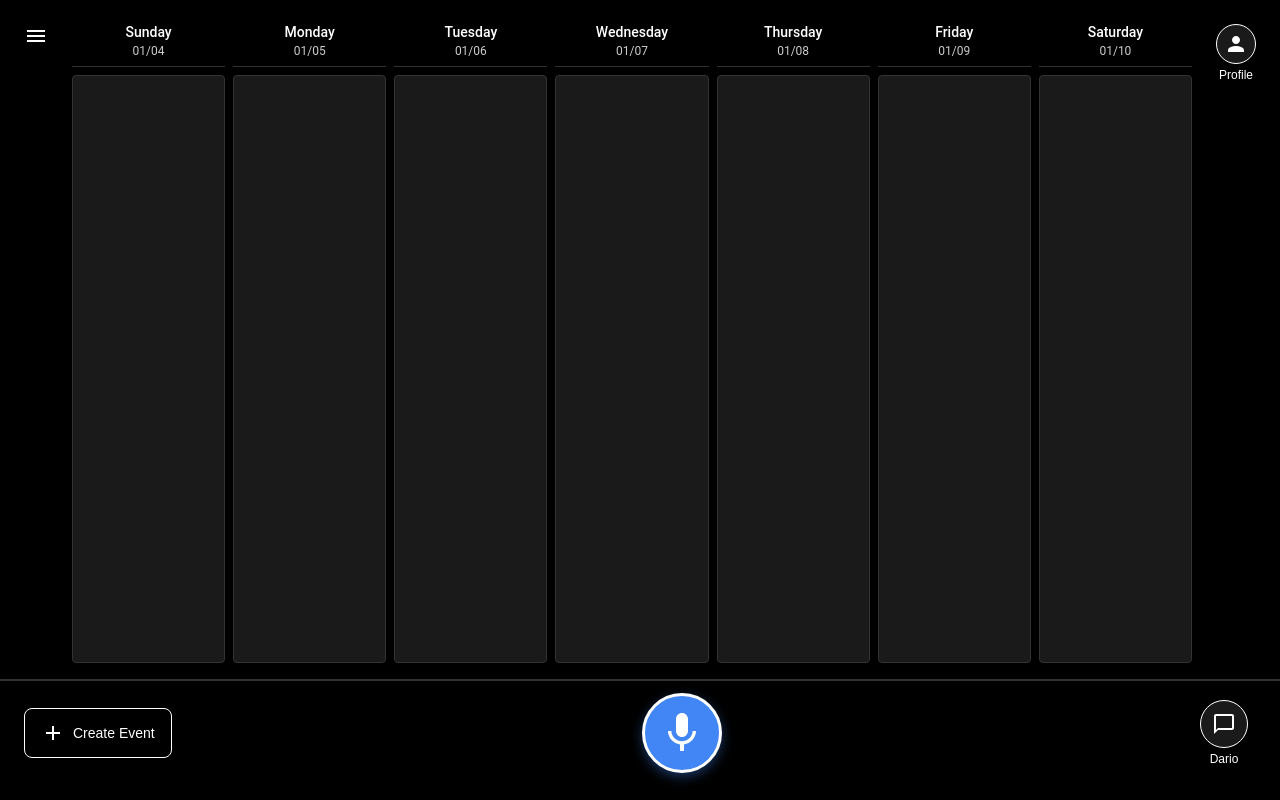
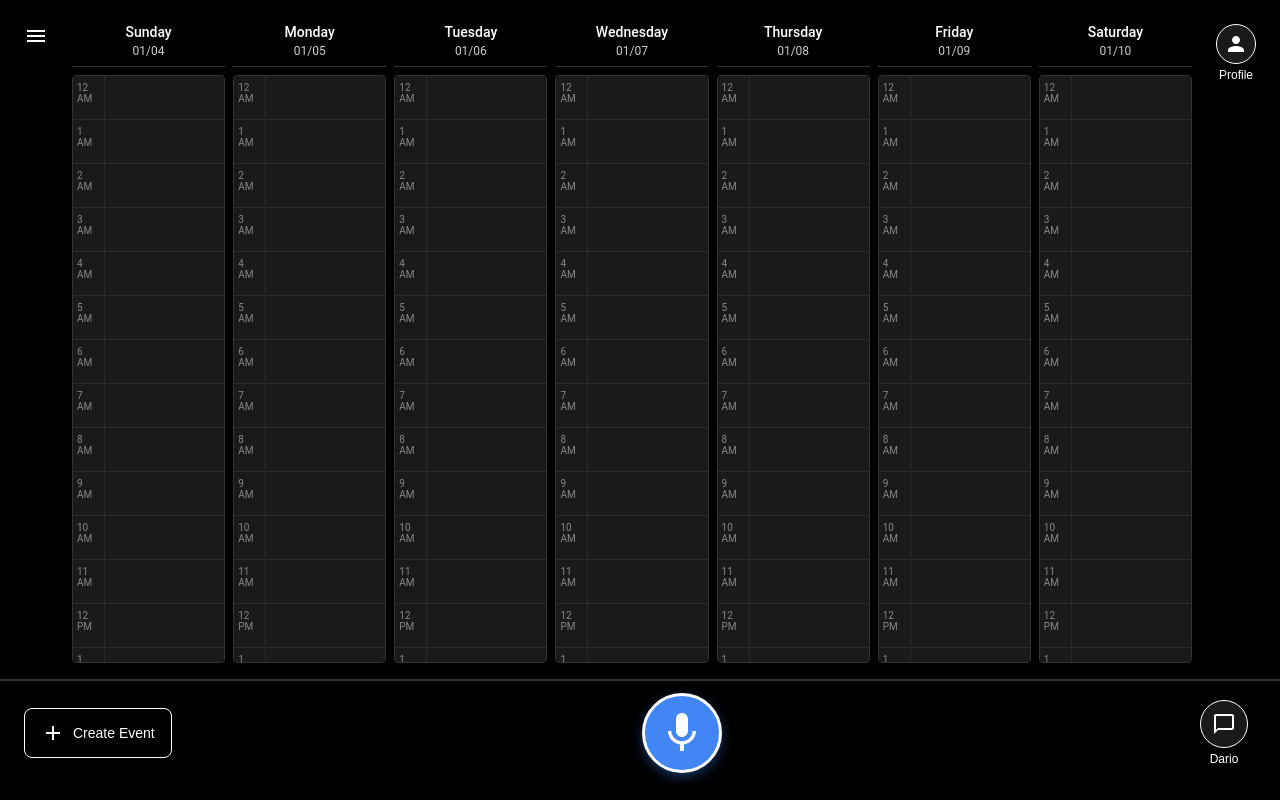
Before and after one commit to timzhen/SBCracks_26, a React (Vite) app: page / in a window 1280 px wide. Built offline with nearby package versions, Linux system fonts and the light colour scheme.

Commit message:
Weekly view completed: added times to each dayand scroll wheel. It can also click anywhere and start the event from where it was click

```diff
--- a/src/components/DayStructureView.jsx
+++ b/src/components/DayStructureView.jsx
@@ -81,11 +81,27 @@ export default function DayStructureView({
                                     <div className="day-structure-day-name">{day.name}</div>
                                     <div className="day-structure-day-date">{day.dateStr}</div>
                                 </div>
+                                <div className="day-structure-day-slot">
+                                    {Array.from({ length: 24 }, (_, hour) => {
+                                        const hourEvents = dayEvents.filter(event => {
+                                            const eventDate = new Date(event.start);
+                                            return eventDate.getHours() === hour;
+                                        });
+
+                                        return (
                                             <div
-                                    className="day-structure-day-slot"
-                                    onClick={() => handleDaySlotClick(day.date)}
+                                                key={hour}
+                                                className="day-structure-hour-slot"
+                                                onClick={() => handleDaySlotClick(day.date, hour)}
                                             >
-                                    {dayEvents.map(event => (
+                                                <div className="day-structure-hour-label">
+                                                    {hour === 0 ? '12 AM' :
+                                                     hour < 12 ? `${hour} AM` :
+                                                     hour === 12 ? '12 PM' :
+                                                     `${hour - 12} PM`}
+                                                </div>
+                                                <div className="day-structure-hour-content">
+                                                    {hourEvents.map(event => (
                                                         <div
                                                             key={event.id}
                                                             className="day-structure-event-item"
@@ -98,6 +114,10 @@ export default function DayStructureView({
                                                             {event.title}
                                                         </div>
                                                     ))}
+                                                </div>
+                                            </div>
+                                        );
+                                    })}
                                 </div>
                             </div>
                         );
--- a/src/styles/dayStructure.css
+++ b/src/styles/dayStructure.css
@@ -82,16 +82,15 @@
 .day-structure-day-slot {
     flex: 1;
     min-height: 0;
+    height: 263px;
     border: 1px solid #333333;
     border-radius: 4px;
-    padding: 8px;
     background-color: #1a1a1a;
-    cursor: pointer;
     transition: border-color 0.2s, background-color 0.2s;
     display: flex;
     flex-direction: column;
-    gap: 4px;
     overflow-y: auto;
+    overflow-x: hidden;
 }
 
 .day-structure-day-slot:hover {
@@ -99,10 +98,48 @@
     background-color: #222222;
 }
 
+.day-structure-hour-slot {
+    display: flex;
+    border-bottom: 1px solid #2a2a2a;
+    min-height: 44px;
+    cursor: pointer;
+    transition: background-color 0.2s;
+}
+
+.day-structure-hour-slot:hover {
+    background-color: #222222;
+}
+
+.day-structure-hour-slot:last-child {
+    border-bottom: none;
+}
+
+.day-structure-hour-label {
+    width: 32px;
+    padding: 4px 4px;
+    font-size: 10px;
+    color: #888888;
+    display: flex;
+    align-items: flex-start;
+    justify-content: flex-end;
+    border-right: 1px solid #2a2a2a;
+    flex-shrink: 0;
+    padding-top: 6px;
+}
+
+.day-structure-hour-content {
+    flex: 1;
+    padding: 4px;
+    display: flex;
+    flex-direction: column;
+    gap: 2px;
+    min-width: 0;
+}
+
 .day-structure-event-item {
-    padding: 6px 8px;
-    border-radius: 4px;
-    font-size: 12px;
+    padding: 4px 6px;
+    border-radius: 3px;
+    font-size: 11px;
     font-weight: 500;
     color: #ffffff;
     cursor: pointer;
```
Lines whose indentation alone changed are shown as unchanged.
